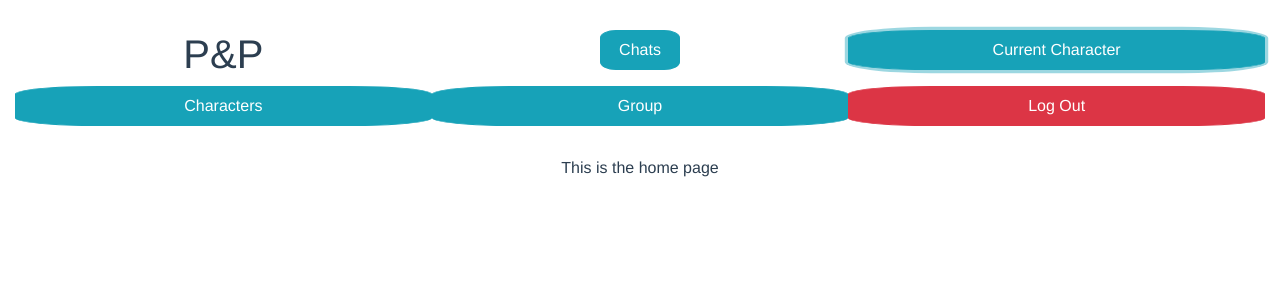
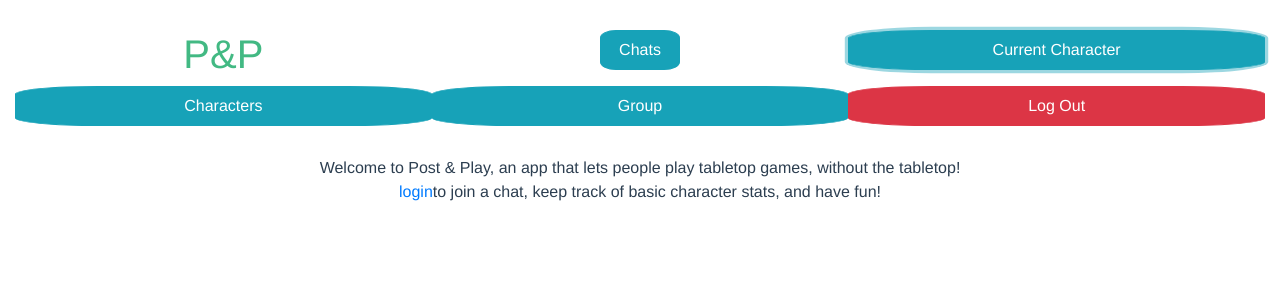
Before and after one commit to nathanielwheeler/capstone, a Vue app in the folder client/: page /#/ in a window 1280 px wide. Both pictures are taken after a click on the button "Current Character". Shown: the top 300 px of the page. Built offline with nearby package versions, Linux system fonts and the light colour scheme; no server answers.

Commit message:
home page updated

```diff
--- a/client/src/App.vue
+++ b/client/src/App.vue
@@ -3,7 +3,9 @@
     <div id="nav">
       <div class="navBar">
         <div class="row">
-          <h1 class="col-4">P&P</h1>
+          <router-link to="/" class="col-4">
+            <h1>P&P</h1>
+          </router-link>
           <router-link to="/chats" class="col-4">
             <button class="Chats btn btn-info">Chats</button>
           </router-link>
--- a/client/src/store.js
+++ b/client/src/store.js
@@ -38,6 +38,9 @@ export default new Vuex.Store({
   mutations: {
     resetState(state) {
       state.user = {}
+      state.chats = []
+      state.messages = {}
+      state.currentChat = {}
     },
     setUser(state, user) {
       state.user = user
--- a/client/src/views/Home.vue
+++ b/client/src/views/Home.vue
@@ -1,14 +1,25 @@
 <template>
   <div class="home">
-   This is the home page
+    Welcome to Post & Play, an app that lets people play tabletop games, without the tabletop!
+    <br />
+    <div v-if="user._id"></div>
+    <div v-else>
+      <router-link to="/login">login</router-link>to join a chat, keep track of basic character stats, and have fun!
+    </div>
   </div>
 </template>
+
 
 <script>
 // @ is an alias to /src
 
 export default {
   name: "home",
-  components: {}
+  components: {},
+  computed: {
+    user() {
+      return this.$store.state.user;
+    }
+  }
 };
 </script>
```
